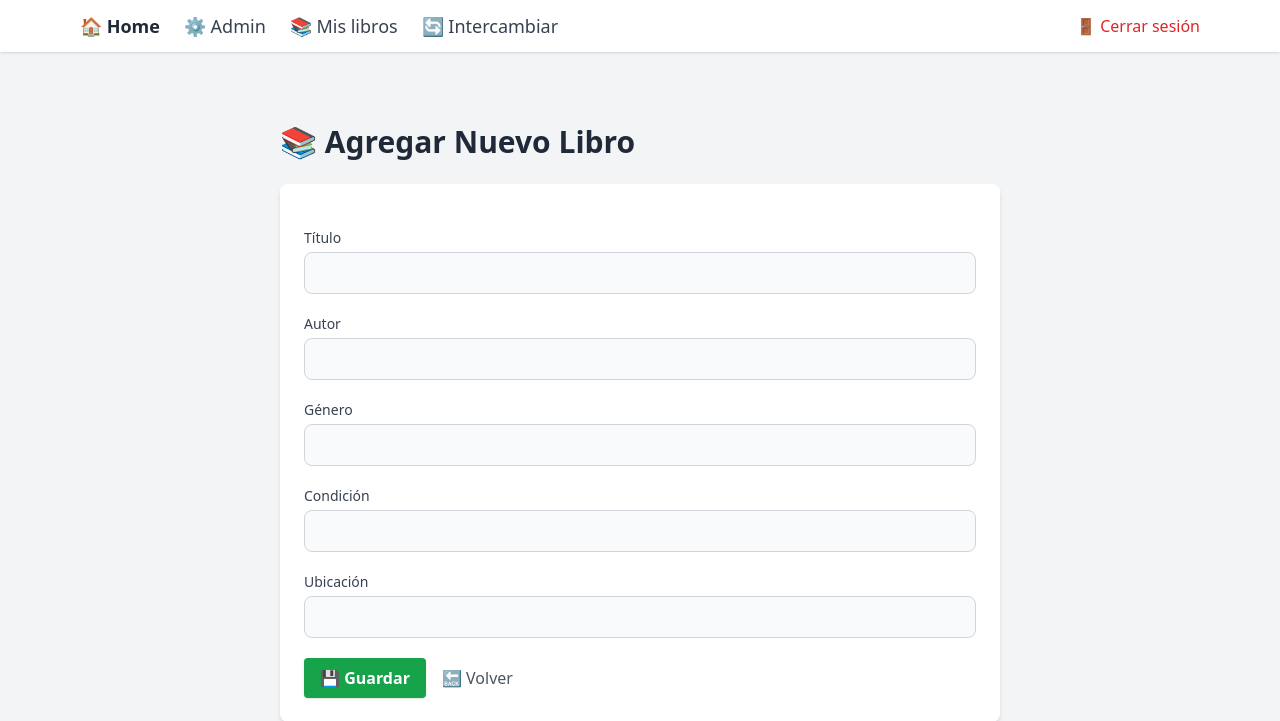
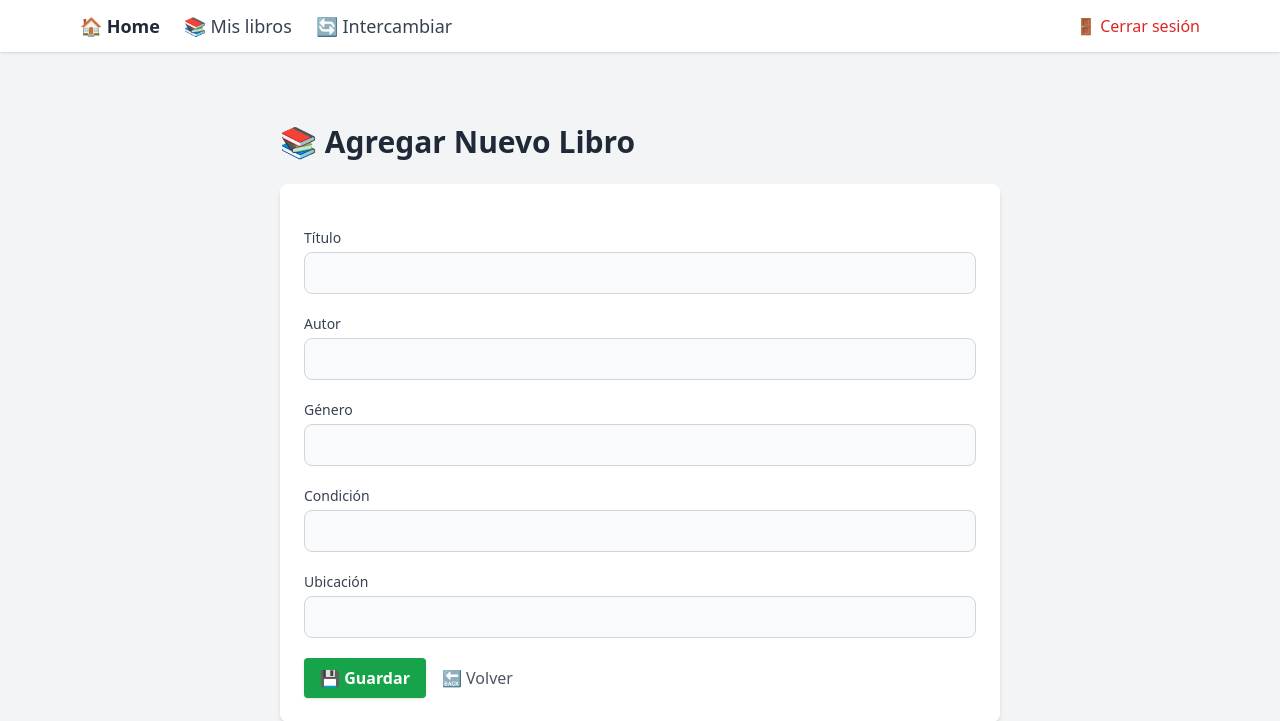
Before and after one commit to Jeff-Deck/bookswap, a Django app: page /books/crear/ in a window 1280 px wide. Shown: the top 721 px of the page. Run offline with Django 5.2, Linux system fonts and the light colour scheme; a user stored in the database is signed in; some libraries are stand-ins or nearby versions.

Commit message:
Admin comentado

```diff
--- a/templates/products/base.html
+++ b/templates/products/base.html
@@ -14,7 +14,7 @@
             <div class="flex gap-6 items-center">
                 <a href="{% url 'home' %}" class="text-lg font-semibold text-gray-800 hover:text-blue-600">🏠 Home</a>
                 {% if user.is_authenticated %}
-                    <a href="/admin/" class="text-lg text-gray-700 hover:text-blue-600">⚙️ Admin</a>
+                  <!--   <a href="/admin/" class="text-lg text-gray-700 hover:text-blue-600">⚙️ Admin</a>-->
                     <a href="{% url 'my_books' %}" class="text-lg text-gray-700 hover:text-blue-600">📚 Mis libros</a>
                     <a href="{% url 'exchange_books' %}" class="text-lg text-gray-700 hover:text-blue-600">🔄 Intercambiar</a>
                 {% endif %}
```
